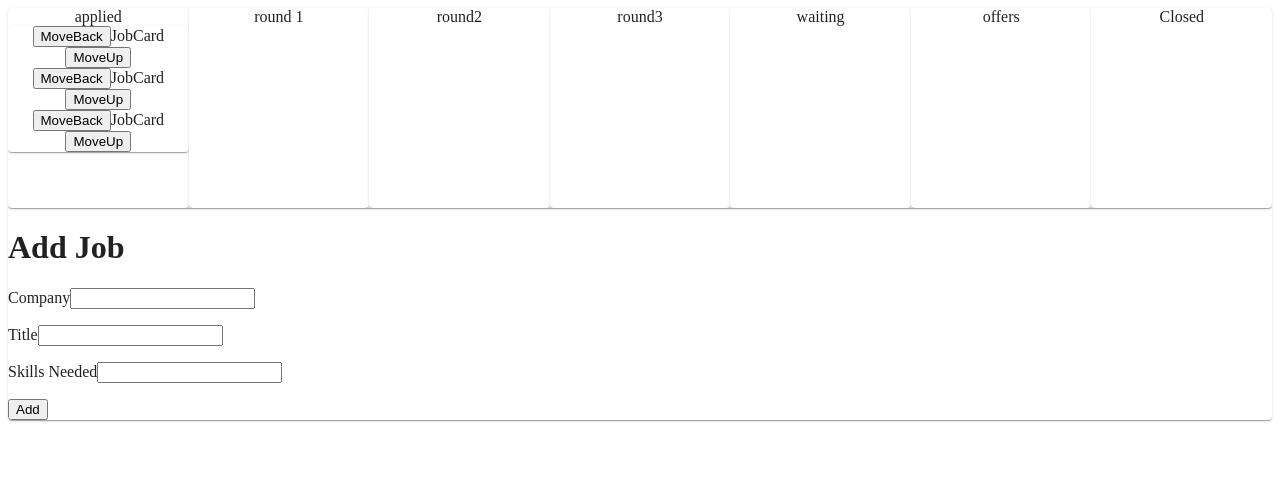
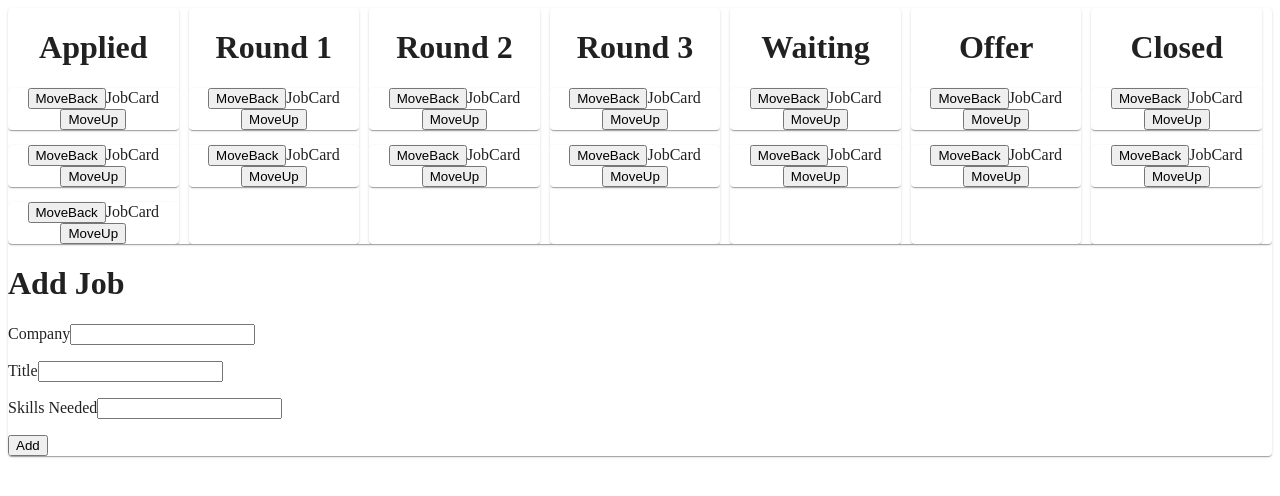
Before and after one commit to aarminoe/serverless-app, a React (Create React App) app in the folder personal-job-tracker/: page / in a window 1280 px wide. Shown: the top 496 px of the page. Built offline with nearby package versions, Linux system fonts and the light colour scheme.

Commit message:
set up all components to map jobs to their respective cards, added spacing in between cards

```diff
--- a/personal-job-tracker/src/App.css
+++ b/personal-job-tracker/src/App.css
@@ -10,6 +10,10 @@
 }
 
 .one-card {
-  height: 200px;
   width: 500px;
+  margin-right: 10px;
 }
+
+.single-job-card {
+  margin-top: 15px;
+}
--- a/personal-job-tracker/src/App.js
+++ b/personal-job-tracker/src/App.js
@@ -5,9 +5,10 @@ import Round1 from './Round1';
 import Round2 from './Round2';
 import Round3 from './Round3';
 import Waiting from './Waiting';
-import Job from './Job';
+import AddJobSection from './AddJobSection';
 import { Card } from '@mui/material';
 import Closed from './Closed';
+import Header from './Header';
 import JobCard from './JobCard';
 import { useState } from 'react';
 
@@ -41,7 +42,7 @@ function App() {
       </Card>
       <div>
         <h1>Add Job</h1>
-         <Job />
+        <AddJobSection />
       </div>
     </Card>
   );
--- a/personal-job-tracker/src/Applied.js
+++ b/personal-job-tracker/src/Applied.js
@@ -9,14 +9,14 @@ function Applied() {
 
     return(
         <div>
-            applied
-            <Card  className="drag">
+            <div>
+                <h1>Applied</h1>
                 {appliedJobs.map((job)=> {
                     return(
                         <JobCard job={job}/>
                     )
                 })}
-            </Card>
+            </div>
         </div>
     )
 }
--- a/personal-job-tracker/src/Closed.js
+++ b/personal-job-tracker/src/Closed.js
@@ -1,9 +1,21 @@
 import React from "react";
+import { useState } from "react";
+import JobCard from "./JobCard";
 
 function Closed() {
+
+    const [closedJobs, setClosedJobs] = useState(['closed1','closed2'])
+
     return(
         <div>
-            Closed
+            <div>
+                <h1>Closed</h1>
+                {closedJobs.map((job) => {
+                    return(
+                        <JobCard job={job} />
+                    )
+                })}
+            </div>
         </div>
     )
 }
--- /dev/null
+++ b/personal-job-tracker/src/Header.js
@@ -0,0 +1,11 @@
+import React from "react";
+
+function Header() {
+    return(
+        <div>
+            header
+        </div>
+    )
+}
+
+export default Header
--- a/personal-job-tracker/src/JobCard.js
+++ b/personal-job-tracker/src/JobCard.js
@@ -1,4 +1,5 @@
 import React from "react";
+import { Card } from "@mui/material";
 
 function JobCard({job}) {
 
@@ -11,11 +12,11 @@ function JobCard({job}) {
     }
 
     return(
-        <div>
+        <Card className="single-job-card">
             <button onClick={moveBack}>MoveBack</button>
             JobCard
             <button onClick={moveUp}>MoveUp</button>
-        </div>
+        </Card>
     )
 }
 
--- a/personal-job-tracker/src/Offer.js
+++ b/personal-job-tracker/src/Offer.js
@@ -1,9 +1,21 @@
 import React from "react";
+import { useState } from "react";
+import JobCard from "./JobCard";
 
 function Offer() {
+
+    const [offerJobs, setOfferJobs] = useState(["offer1", "offer2"])
+
     return(
         <div>
-            offers
+            <div>
+            <h1>Offer</h1>
+                {offerJobs.map((job) => {
+                    return(
+                        <JobCard job={job} />
+                    )
+                })}
+            </div>
         </div>
     )
 }
--- a/personal-job-tracker/src/Round1.js
+++ b/personal-job-tracker/src/Round1.js
@@ -1,13 +1,21 @@
 import React from "react";
 import { useState } from "react";
+import JobCard from "./JobCard";
 
 function Round1() {
 
-    const [round1Jobs, setRound1Jobs] = useState([])
+    const [round1Jobs, setRound1Jobs] = useState(["round1", "round11"])
 
     return(
         <div>
-            round 1
+            <div>
+            <h1>Round 1</h1>
+                {round1Jobs.map((job) => {
+                    return(
+                        <JobCard job={job} />
+                    )
+                })}
+            </div>
         </div>
     )
 }
--- a/personal-job-tracker/src/Round2.js
+++ b/personal-job-tracker/src/Round2.js
@@ -1,13 +1,21 @@
 import React from "react";
 import { useState } from "react";
+import JobCard from "./JobCard";
 
 function Round2() {
 
-    const [round2Jobs, setRound2Jobs] = useState([])
+    const [round2Jobs, setRound2Jobs] = useState(["round2", "round22"])
 
     return(
         <div>
-            round2
+            <div>
+            <h1>Round 2</h1>
+                {round2Jobs.map((job)=> {
+                    return(
+                        <JobCard job={job} />
+                    )
+                })}
+            </div>
         </div>
     )
 }
--- a/personal-job-tracker/src/Round3.js
+++ b/personal-job-tracker/src/Round3.js
@@ -1,13 +1,19 @@
 import React from "react";
 import { useState } from "react";
+import JobCard from "./JobCard";
 
 function Round3() {
 
-    const [round3Jobs, setRound3Jobs] = useState([])
+    const [round3Jobs, setRound3Jobs] = useState(["round3", "round33"])
 
     return(
         <div>
-            round3
+            <h1>Round 3</h1>
+            {round3Jobs.map((job) => {
+                return(
+                    <JobCard job = {job} />
+                )
+            })}
         </div>
     )
 }
--- a/personal-job-tracker/src/Waiting.js
+++ b/personal-job-tracker/src/Waiting.js
@@ -1,13 +1,21 @@
 import React from "react";
 import { useState } from "react";
+import JobCard from "./JobCard";
 
 function Waiting() {
 
-    const [waitingJobs, setWaitingJobs] = useState([])
+    const [waitingJobs, setWaitingJobs] = useState(["waiting1", "waiting2"])
 
     return(
         <div>
-            waiting
+            <div>
+            <h1>Waiting</h1>
+                {waitingJobs.map((job) => {
+                    return(
+                        <JobCard job={job}/>
+                    )
+                })}
+            </div>
         </div>
     )
 }
```
Also changed, not shown: personal-job-tracker/src/AddJobSection.js (renamed from personal-job-tracker/src/Job.js, +7 -2 lines).
